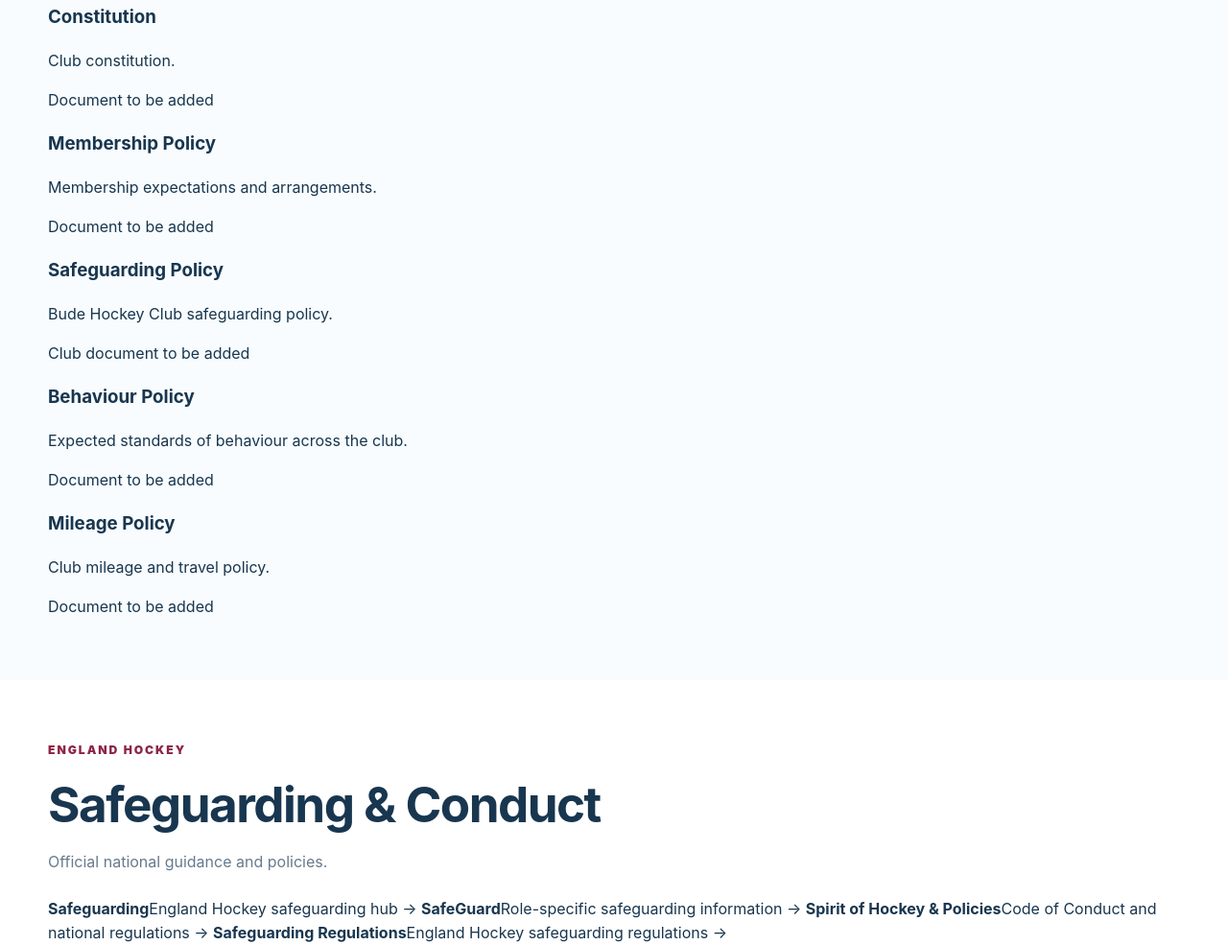
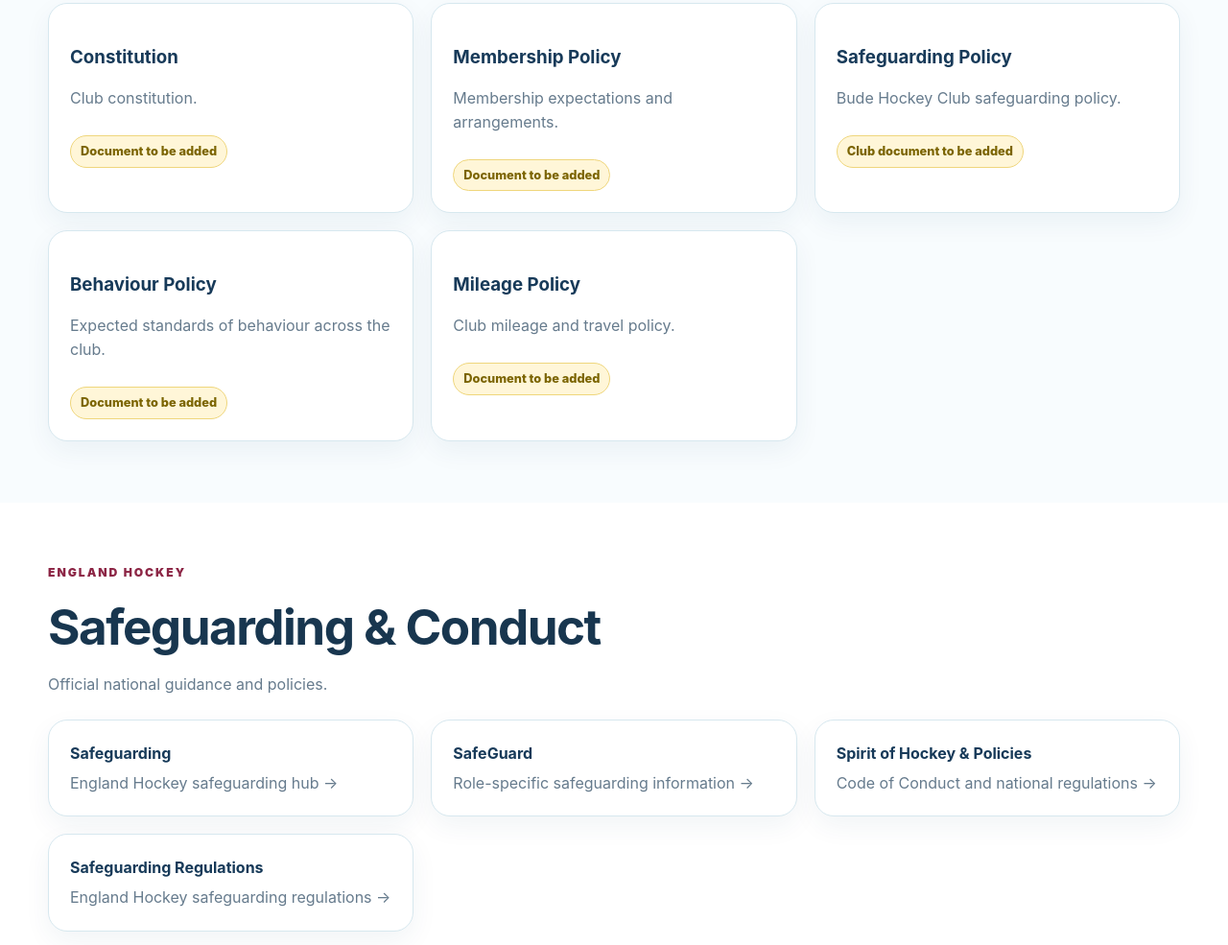
Before and after one commit to stacewalbridge-rgb/bude-hockey-club, a website: page public/policies.html in a window 1280 px wide. Shown: the part 626-1611 px from the top of the page at 96% size. Drawn offline with Linux system fonts and the light colour scheme.

Commit message:
Style committee policy training and tournament sections

```diff
--- a/public/styles.css
+++ b/public/styles.css
@@ -65,3 +65,16 @@
 .goal-scorers>strong{display:block;margin-bottom:8px;color:var(--navy)}
 .scorer-chip{display:inline-flex;align-items:center;margin:0 7px 7px 0;padding:6px 9px;border-radius:999px;background:#fff7cf;border:1px solid #ead26a;color:#6f5600;font-weight:800}
 .scorer-chip small{margin-left:4px;font-size:.78em;color:#8a6c0a}
+
+/* Club information / policies / development */
+.info-grid,.policy-grid,.resource-grid,.tournament-grid{display:grid;grid-template-columns:repeat(3,minmax(0,1fr));gap:18px}
+.info-card,.policy-card,.resource-card,.tournament-card{background:#fff;border:1px solid var(--line);border-radius:20px;padding:22px;box-shadow:0 10px 28px rgba(20,69,96,.06)}
+.info-card strong,.policy-card h3,.resource-card strong,.tournament-card strong{display:block;color:var(--navy);margin-bottom:6px}
+.info-card span,.resource-card span,.tournament-card span,.policy-card p{color:var(--muted)}
+.resource-card{transition:transform .2s ease,box-shadow .2s ease,border-color .2s ease}
+.resource-card:hover{transform:translateY(-2px);border-color:#9bcadd;box-shadow:0 14px 30px rgba(20,69,96,.11)}
+.pending{display:inline-flex;margin-top:10px;padding:6px 10px;border-radius:999px;background:#fff6d8;border:1px solid #efd67c;color:#7b6400;font-size:.8rem;font-weight:850}
+.people-tags{display:flex;flex-wrap:wrap;gap:10px}
+.people-tags span{display:inline-flex;padding:10px 14px;border-radius:999px;background:#fff;border:1px solid var(--line);font-weight:800;color:var(--navy)}
+@media(max-width:960px){.info-grid,.policy-grid,.resource-grid,.tournament-grid{grid-template-columns:repeat(2,minmax(0,1fr))}}
+@media(max-width:640px){.info-grid,.policy-grid,.resource-grid,.tournament-grid{grid-template-columns:1fr}}
```
